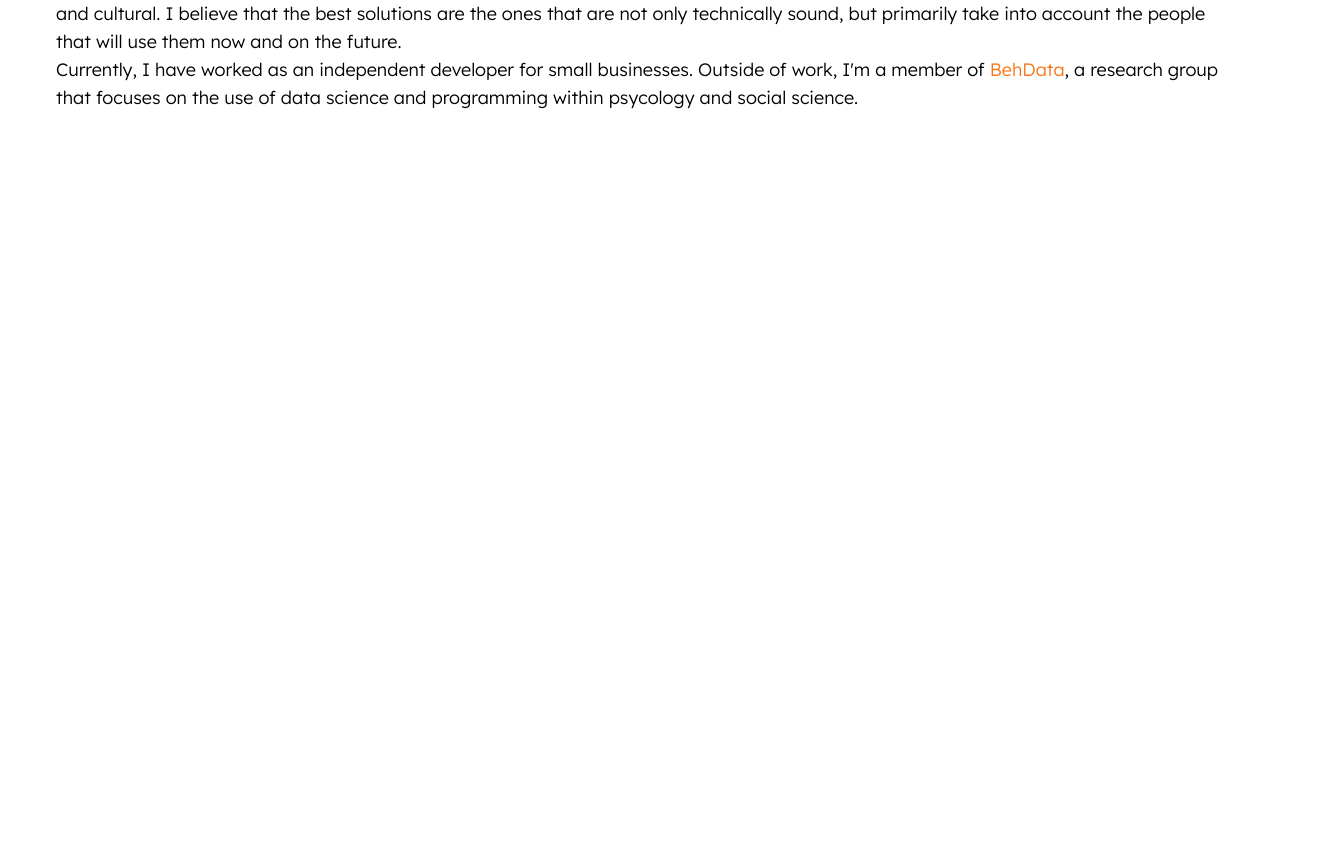
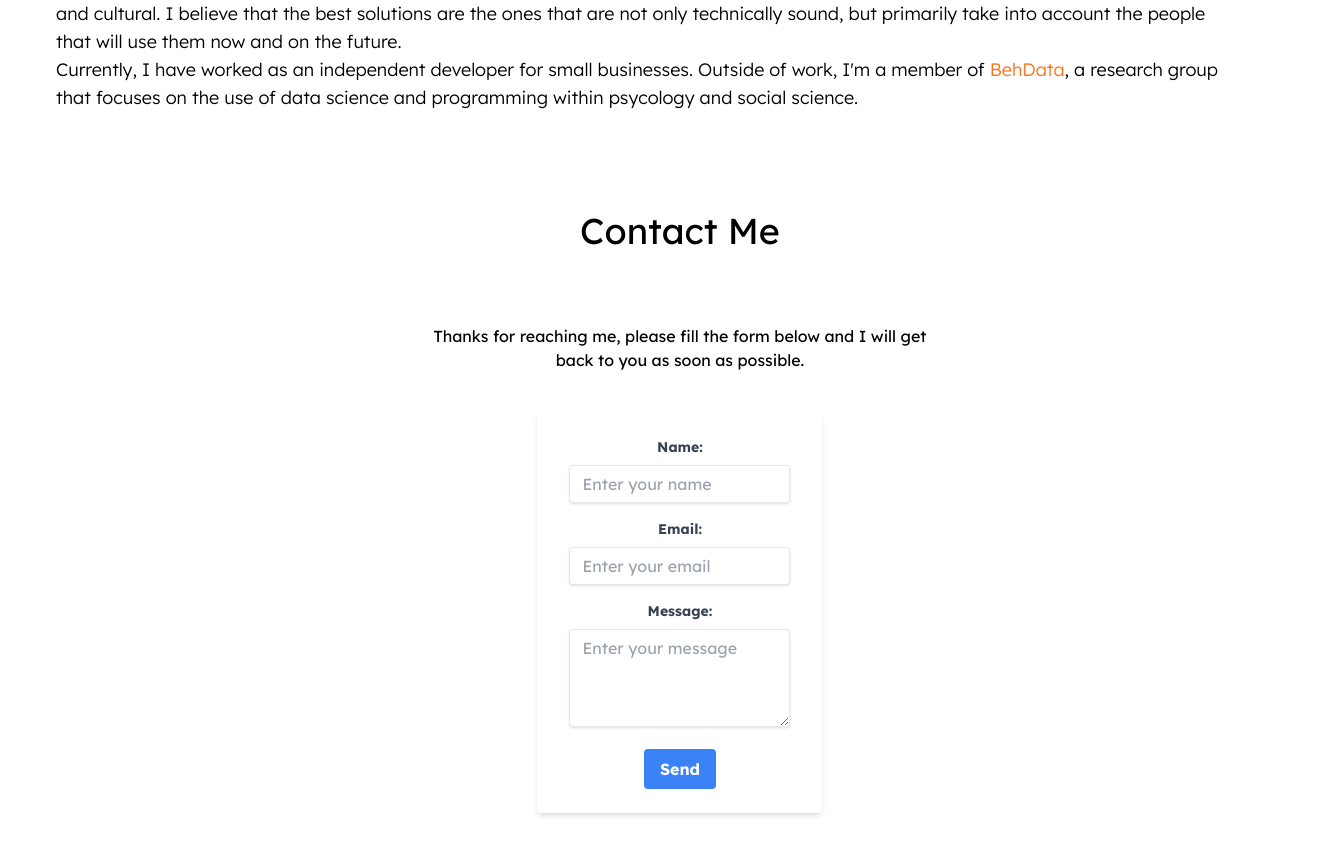
Before and after one commit to dcalenzani/Portfolio, a Next.js app: page /about in a window 1280 px wide. Shown: the part 760-1614 px from the top of the page, 1320 px wide, since content can reach past the window. Before the commit the page ends 968 px from the top, so only its background shows below. Built offline with nearby package versions, Linux system fonts and the light colour scheme; a web font is replaced by a local one.

Commit message:
added contact form and fixed overlapping images and headers.

```diff
--- a/src/app/about/page.tsx
+++ b/src/app/about/page.tsx
@@ -1,7 +1,7 @@
 import Image from "next/image";
 import React from "react";
-import Navbar from "@/components/navbar";
 import Banner from "@/components/banner";
+import ContactForm from "@/components/email";
 
 function About() {
     const text=`A lil bout of meeself`
@@ -29,6 +29,7 @@
                         ">BehData</a>, a research group that focuses on the use of data science and programming within psycology and social science.
                         </p>
                     </div>
+                    <ContactForm/>
                 </div>
             </main>
         </div>
--- a/src/app/page.tsx
+++ b/src/app/page.tsx
@@ -35,7 +35,7 @@
           <ChevronsUp className="h-[2rem] w-[2rem] hover:scale-110 bg-zinc-100 rounded-full border-1 border-zinc-400"/>
       </button>
       <div id="Content" className="flex flex-col">
-        <h2 className='mx-10 text-3xl opacity-75 mb-8 font-extrabold shadow-bottom md:text-3xl md:pb-3'>Daniel Calenzani - Since 1995</h2>
+        <h2 className='mx-10 text-3xl opacity-75 mb-8 font-extrabold shadow-bottom md:text-3xl md:pb-3 z-1'>Daniel Calenzani - Since 1995</h2>
         <div className="md:mx-auto pt-10">
           <Image
               src='/img/profile.jpeg'
@@ -55,9 +55,9 @@
         </div>
         <div className="py-10">
           <p id="Broad description of the portfolio for Daniel Calenzani's profile" className="mx-10 [&>br]:mb-4">
-          My name is Daniel Calenzani, a Bachelor in Anthropology and self-taught programmer with just 28 Y/O. In this portfolio you will find a collection of my projects (at least the parts not disclosed by NDA&apos;s) and some of my thoughts on programming and research. Feel free to reach out to me if you have any questions or want to discuss any of the topics I&apos;ve written about.
+          My name is Daniel Calenzani, UX specialist, Bachelor in Anthropology and self-taught programmer with 28 Y/O. In this portfolio you will find a collection of my projects (at least the parts not disclosed by NDA&apos;s) and some of my thoughts on programming and research. Feel free to reach out to me if you have any questions or want to discuss any of the topics I&apos;ve written about.
           <br/>
-          I&apos;ve done most of my work on Python and SQL, but for the last year I&apos;ve been working as a freelance developer using React and Next.js. I believe that, in the end, a language is just a tool for a selected work. We should never be afraid to learn new tools and languages, as they will only make us <strong> better developers.</strong>
+          I&apos;ve done most of my work on Python and SQL, but for the last year I&apos;ve been working as a freelance developer using React and Next.js to build static and dynamic webpages. I have experience in IoT implementations and web development, but mostly data analysis. I believe that, in the end, a language is just a tool for a selected work. We should never be afraid to learn new tools and languages, as they will only make us <strong> better developers.</strong>
           <br/>
           I hope you <strong>enjoy your stay</strong> and leave with something of value.
           </p>
--- a/src/components/banner.tsx
+++ b/src/components/banner.tsx
@@ -10,7 +10,7 @@
 
 const Banner: React.FC<BannerProps> = ({ title, subtitle }) => {
     return (
-        <div id='Banner' className='w-screen pb-2 mt-[4rem]'>
+        <div id='Banner' className='relative w-screen pb-2 mt-[4rem] z-50'>
             <div className="fixed flex flex-row">
                 <Navbar/>
             </div>
--- /dev/null
+++ b/src/components/email.tsx
@@ -0,0 +1,103 @@
+'use client'
+
+import { useRef, useState } from 'react';
+import emailjs from 'emailjs-com';
+
+export default function ContactForm() {
+    const [fromName, setFromName] = useState('');
+    const [email, setEmail] = useState('');
+    const [message, setMessage] = useState('');
+
+    const form = useRef<HTMLFormElement | null>(null);
+    const userId = process.env.NEXT_PUBLIC_EMAILJS_USER_ID;
+
+    const [feedback, setFeedback] = useState('Thanks for reaching me, please fill the form below and I will get back to you as soon as possible.');
+    const [isLoading, setIsLoading] = useState(false);
+
+    const handleSubmit = (e: React.FormEvent<HTMLFormElement>) => {
+        e.preventDefault();
+
+        console.log(form.current);
+
+        setIsLoading(true);
+
+        emailjs.sendForm(
+            'SchoolMail',
+            'template_l219ahi',
+            form.current!,
+            userId
+        )
+        .then((response) => {
+             console.log('SUCCESS!', response.status, response.text);
+             setFromName('');
+             setEmail('');
+             setMessage('');
+             setFeedback('Your message has been sent successfully!');
+        }, (err) => {
+             console.log('FAILED...', err);
+             setFeedback('Failed to send your message. Please try again later.');
+        })
+        .finally(() => {
+             setIsLoading(false); // Set loading state back to false
+        });
+    };
+
+    return (
+        <main className="flex flex-col   h-screen w-screen text-inherit place-items-center justify-center text-center p-0">
+            <h1 className='text-4xl'>Contact Me</h1>
+            <div id="form and prompt" className='flex flex-col justify-center items-center py-32 md:py-8  shadow-zinc-200'>
+                <div className='border border-transparent rounded-lg p-10 w-2/3 mx-5 shadow-fours'>
+                    {isLoading ? 'Sending email...' : feedback}<br/>
+                </div>
+
+                <form ref={form} onSubmit={handleSubmit} className="bg-white shadow-md rounded px-8 py-6">
+                    <div className="mb-4">
+                        <label htmlFor="fromName" className="block text-gray-700 text-sm font-bold mb-2">Name:</label>
+                        <input
+                            type="text"
+                            id="fromName"
+                            value={fromName}
+                            onChange={(e) => setFromName(e.target.value)}
+                            className="shadow appearance-none border rounded w-full py-2 px-3 text-gray-700 leading-tight focus:outline-none focus:shadow-outline"
+                            placeholder="Enter your name"
+                            required
+                        />
+                    </div>
+                    <div className="mb-4">
+                        <label htmlFor="email" className="block text-gray-700 text-sm font-bold mb-2">Email:</label>
+                        <input
+                            type="email"
+                            id="email"
+                            value={email}
+                            onChange={(e) => setEmail(e.target.value)}
+                            className="shadow appearance-none border rounded w-full py-2 px-3 text-gray-700 leading-tight focus:outline-none focus:shadow-outline"
+                            placeholder="Enter your email"
+                            required
+                        />
+                    </div>
+                    <div className="mb-4">
+                        <label htmlFor="message" className="block text-gray-700 text-sm font-bold mb-2">Message:</label>
+                        <textarea
+                            id="message"
+                            value={message}
+                            onChange={(e) => setMessage(e.target.value)}
+                            className="shadow appearance-none border rounded w-full py-2 px-3 text-gray-700 leading-tight focus:outline-none focus:shadow-outline"
+                            placeholder="Enter your message"
+                            rows={4}
+                            required
+                        />
+                    </div>
+                    <div className="flex items-center justify-center">
+                        <button
+                            type="submit"
+                            className="bg-blue-500 hover:bg-blue-700 text-white font-bold py-2 px-4 rounded focus:outline-none focus:shadow-outline"
+                            disabled={isLoading}
+                        >
+                            {isLoading ? 'Sending...' : 'Send'}
+                        </button>
+                    </div>
+                </form>
+            </div>
+        </main>
+    );
+}
--- a/src/components/navbar.tsx
+++ b/src/components/navbar.tsx
@@ -24,7 +24,7 @@
 
   return (
     <div>
-    <AppBar className="bg-[#0c62c1]">
+    <AppBar className="bg-[#0c62c1] z-50">
       <Toolbar className="grid grid-cols-8 gap-4">
         <div className="col-span-8 md:col-span-4 flex flex-row justify-between">
           <Link href="/">
--- /dev/null
+++ b/src/styles/contact.module.css
@@ -0,0 +1,79 @@
+.form{
+    width:340px;
+    height:440px;
+    background:#e6e6e6;
+    border-radius:8px;
+    box-shadow:0 0 40px -10px #000;
+    margin:calc(50vh - 220px) auto;
+    padding:20px 30px;max-width:calc(100vw - 40px);
+    box-sizing:border-box;
+    font-family:'Montserrat',sans-serif;
+    position:relative
+}
+
+h2{
+    margin:10px 0;
+    padding-bottom:10px;
+    width:180px;
+    color:#78788c;
+    border-bottom:3px solid #78788c
+}
+
+input{
+    width:100%;
+    padding:10px;
+    box-sizing:border-box;
+    background:none;
+    outline:none;
+    resize:none;
+    border:0;
+    font-family:'Montserrat',sans-serif;
+    transition:all .3s;
+    border-bottom:2px solid #bebed2
+}
+
+input:focus{
+    border-bottom:2px solid #78788c
+}
+
+p:before{
+    content:attr(type);
+    display:block;
+    margin:28px 0 0;
+    font-size:14px;
+    color:#5a5a5a
+}
+
+button{
+    float:right;
+    padding:8px 12px;
+    margin:8px 0 0;
+    font-family:'Montserrat',sans-serif;
+    border:2px solid #78788c;
+    background:0;color:#5a5a6e;
+    cursor:pointer;
+    transition:all .3s
+}
+
+button:hover{
+    background:#78788c;
+    color:#fff
+}
+
+div{
+    content:'Hi';
+    position:absolute;
+    bottom:-15px;
+    right:-20px;
+    background:#50505a;
+    color:#fff;
+    width:320px;
+    padding:16px 4px 16px 0;
+    border-radius:6px;
+    font-size:13px;
+    box-shadow:10px 10px 40px -14px #000
+}
+
+span{
+    margin:0 5px 0 15px
+}
--- a/src/styles/globals.css
+++ b/src/styles/globals.css
@@ -26,6 +26,9 @@
   font-family: 'Lexend', sans-serif;
 }
 
+h1 {
+  z-index: 0;
+}
 @layer utilities {
   .text-balance {
     text-wrap: balance;
--- a/tailwind.config.ts
+++ b/tailwind.config.ts
@@ -16,7 +16,6 @@
       boxShadow: {
         'bottom': '0 4px 0px 0px rgba(0, 0, 0, 0.1), 0 2px 0px 0px rgba(0, 0, 0, 0.06)'
       },
-
     },
   },
   plugins: [
```
Also changed, not shown: src/components/carousel.tsx (+5 -5 lines), 1 other file (tests, documents, lock files or other folders).
